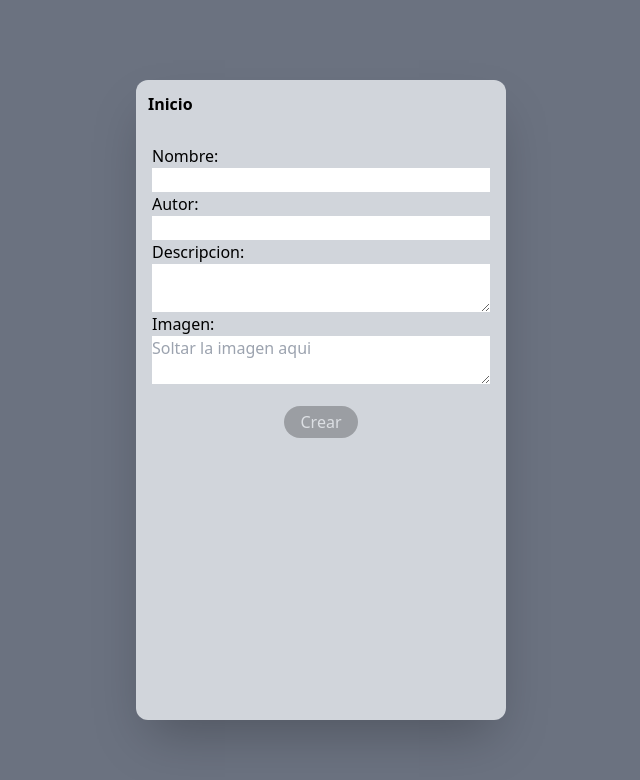
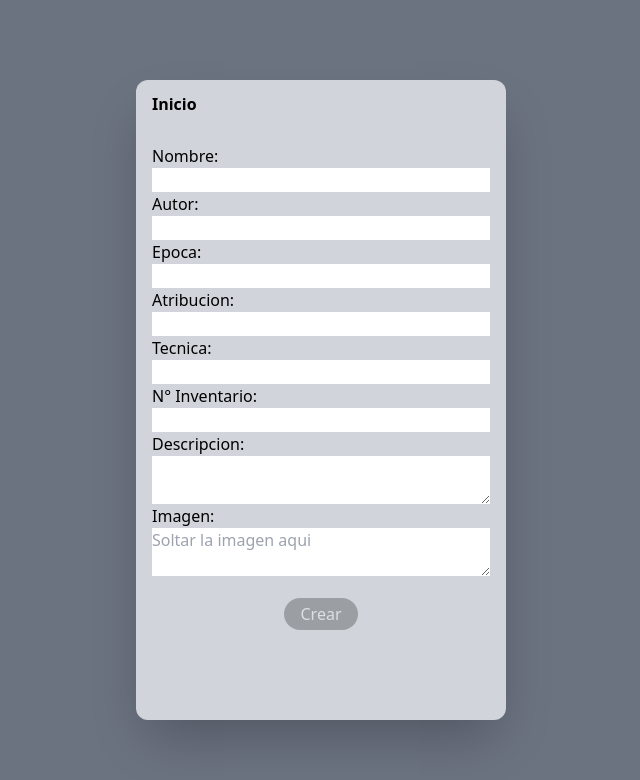
Before and after one commit to jesulim/camus-nextjs, a Next.js app: page /card in a window 1280 px wide. Shown: the top 780 px of the page, without its empty margins (319-959 px from the left). Built offline with nearby package versions, Linux system fonts and the light colour scheme; no server answers; sample sign-in values are in the browser's storage.

Commit message:
add: campos nuevos en formulario

```diff
--- a/components/Cards.js
+++ b/components/Cards.js
@@ -5,22 +5,19 @@ export default function Cards ({ avatar, nombre, autor, descripcion, id, image,
   const timeago = useTimeAgo(createdAt)
 
   return (
-    <article className='m-4 p-2 border border-gray-500 rounded-md' key={id}>
+    <article className='m-4 p-2 bg-slate-700 text-white border border-gray-500 rounded-md' key={id}>
       <div className='mb-2'>
-        <p className='text-xs w-80'>Nombre:
+        <p className='text-sm w-80'>Nombre:
           <span className='font-normal'> {nombre}</span>
         </p>
-        <p className='text-xs w-80'>Autor:
+        <p className='text-sm w-80 p'>Autor:
           <span className='font-normal'> {autor}</span>
         </p>
-        <p className='text-xs w-80'>Descripcion:
-          <span className='font-normal'> {descripcion}</span>
-        </p>
-        {image && <img src={image} />}
+        {image && <img className='py-1 w-full' src={image} />}
       </div>
       <div className='flex items-center'>
         <Avatar alt={userName} src={avatar} height={24} width={24} />
-        <p className='text-xs w-80'>{userName}</p>
+        <p className='text-xs w-80 pl-1'>{userName}</p>
         <date className='text-xs w-80 flex justify-end'>{timeago}</date>
       </div>
     </article>
--- a/pages/card.js
+++ b/pages/card.js
@@ -34,6 +34,10 @@ export default function Card () {
 
   const [nombre, setNombre] = useState('')
   const [autor, setAutor] = useState('')
+  const [epoca, setEpoca] = useState('')
+  const [atribucion, setAtribucion] = useState('')
+  const [tecnica, setTecnica] = useState('')
+  const [numeroInv, setNumeroInv] = useState('')
   const [descripcion, setDescripcion] = useState('')
   const [image, setImage] = useState('')
 
@@ -57,12 +61,31 @@ export default function Card () {
   const handleChangeNombre = (evt) => {
     const { value } = evt.target
     setNombre(value)
-    console.log(value)
   }
 
   const handleChangeAutor = (evt) => {
     const { value } = evt.target
     setAutor(value)
+  }
+
+  const handleChangeEpoca = (evt) => {
+    const { value } = evt.target
+    setEpoca(value)
+  }
+
+  const handleChangeAtribucion = (evt) => {
+    const { value } = evt.target
+    setAtribucion(value)
+  }
+
+  const handleChangeTecnica = (evt) => {
+    const { value } = evt.target
+    setTecnica(value)
+  }
+
+  const handleChangeNumeroInv = (evt) => {
+    const { value } = evt.target
+    setNumeroInv(value)
   }
 
   const handleChangeDescripcion = (evt) => {
@@ -80,7 +103,11 @@ export default function Card () {
       descripcion,
       userId: user.uid,
       userName: user.username,
-      image: imgURL
+      image: imgURL,
+      epoca,
+      atribucion,
+      tecnica,
+      numeroInv
     }).then(() => {
       router.push('/home')
     }).then(err => {
@@ -117,7 +144,7 @@ export default function Card () {
           <title>Crear un Card - Camus</title>
         </Head>
         <Link href='/home' className='flex font-bold justify-between items-center h-12 pl-3'>
-          <h2>Inicio</h2>
+          <h2 className='px-1'>Inicio</h2>
         </Link>
         <form onSubmit={handleSubmit}>
           <div className='m-4'>
@@ -128,6 +155,22 @@ export default function Card () {
             <label className='block w-full'>
               Autor:
               <input onChange={handleChangeAutor} value={autor} className='block w-full' />
+            </label>
+            <label className='block'>
+              Epoca:
+              <input onChange={handleChangeEpoca} value={epoca} className='block w-full' />
+            </label>
+            <label className='block w-full'>
+              Atribucion:
+              <input onChange={handleChangeAtribucion} value={atribucion} className='block w-full' />
+            </label>
+            <label className='block w-full'>
+              Tecnica:
+              <input onChange={handleChangeTecnica} value={tecnica} className='block w-full' />
+            </label>
+            <label className='block w-full'>
+              N° Inventario:
+              <input onChange={handleChangeNumeroInv} value={numeroInv} className='block w-full' />
             </label>
             <label className='block'>
               Descripcion:
@@ -143,12 +186,12 @@ export default function Card () {
                 value={image}
                 className='w-full'
                 placeholder='Soltar la imagen aqui'
+                name='image'
               />
               {imgURL &&
                 <div className='relative'>
                   <button
-                    className='absolute right-3 top-3 bg-slate-700 border-0 px-2 text-white rounded-full
-            ' onClick={() => setImgURL(null)}
+                    className='absolute right-3 top-3 bg-slate-700 border-0 px-2 text-white rounded-full' onClick={() => setImgURL(null)}
                   >X
                   </button>
                   <img className='w-full h-auto rounded-md' src={imgURL} />
```
